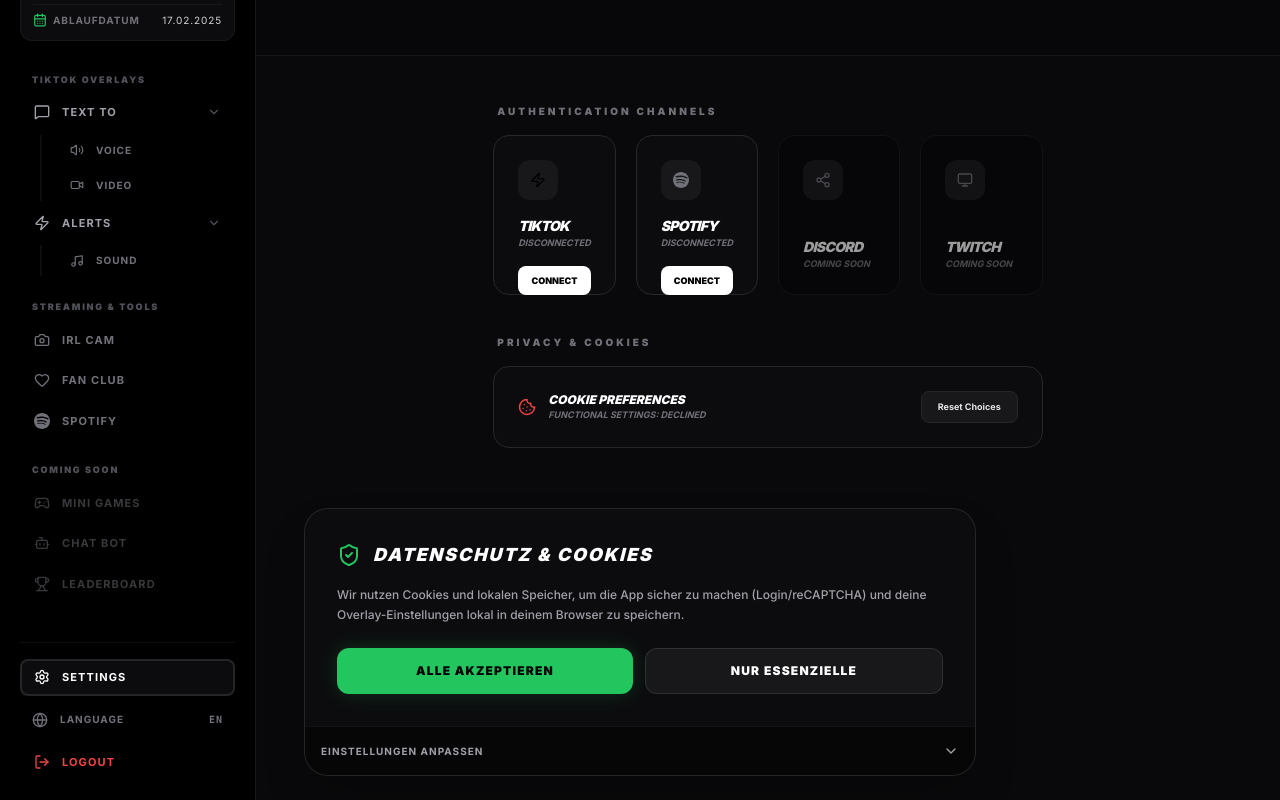
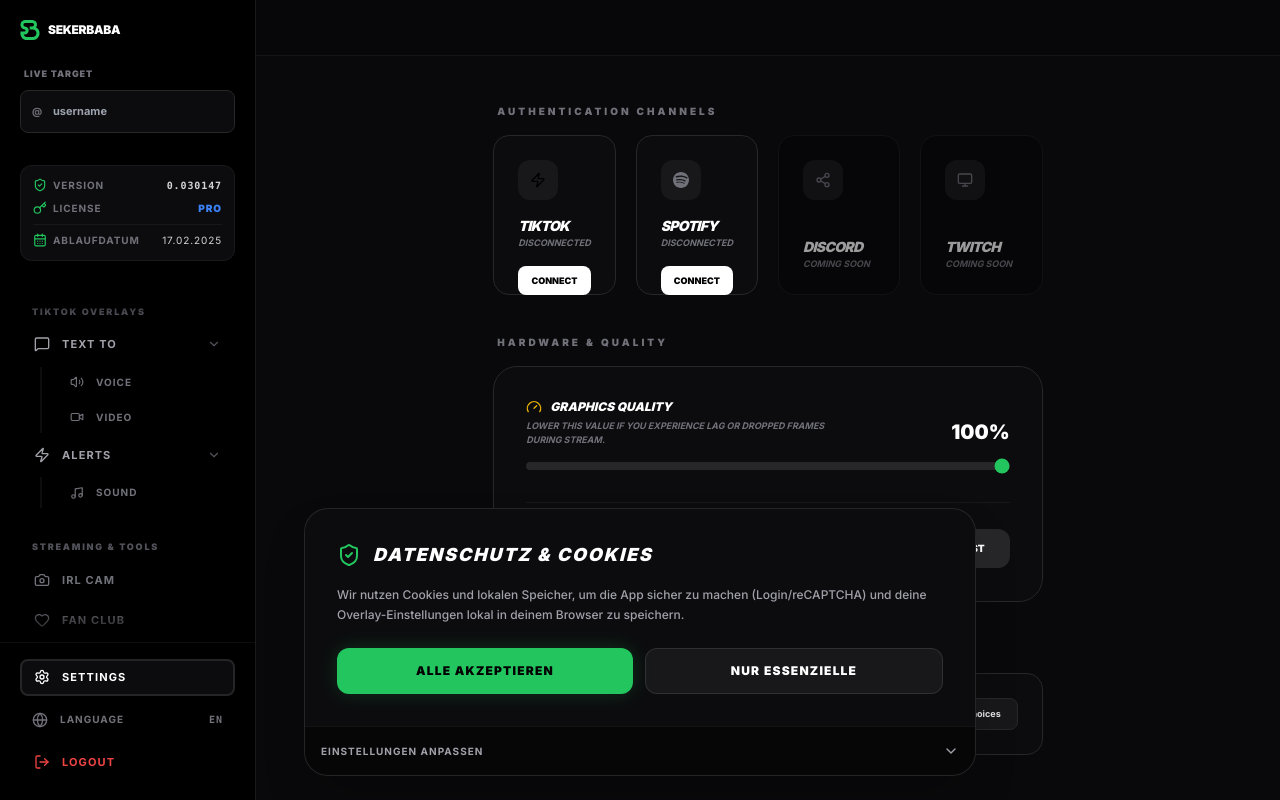
Before and after one commit to muhtarremsi/tiktok-overlay, a Next.js app: page /dashboard in a window 1280 px wide. Both pictures are taken after a click on the button "SETTINGS". Built offline with nearby package versions, Linux system fonts and the light colour scheme.

Commit message:
v0.030147: Implement holy grail sidebar layout with fixed header/footer and faded scrollable navigation

```diff
--- a/app/dashboard/page.tsx
+++ b/app/dashboard/page.tsx
@@ -45,7 +45,6 @@
   const [ttvTriggers, setTtvTriggers] = useState<any[]>([]);
   const [soundTriggers, setSoundTriggers] = useState<any[]>([]);
   const [fanclubConfig, setFanclubConfig] = useState({ teamHeart: true, subAlert: true });
-  // ERWEITERT: alwaysOn für Spotify
   const [spotifyConfig, setSpotifyConfig] = useState({ allowRequests: false, showInCamera: true, cameraScale: 100, alwaysOn: false });
   const [perfQuality, setPerfQuality] = useState(100);
   const [baseUrl, setBaseUrl] = useState("");
@@ -54,7 +53,7 @@
   const [chatMessages, setChatMessages] = useState<{id: number, nickname: string, comment: string}[]>([]);
   const [chatStatus, setChatStatus] = useState("Warten auf Verbindung...");
 
-  const version = "0.030146";
+  const version = "0.030147";
   const expiryDate = "17.02.2025";
 
   const spotifyConfigRef = useRef(spotifyConfig);
@@ -185,13 +184,17 @@
         <div className="fixed inset-0 bg-black/80 z-40 lg:hidden backdrop-blur-sm animate-in fade-in" onClick={() => setSidebarOpen(false)} />
       )}
 
-      <aside className={`fixed inset-y-0 left-0 w-64 bg-black border-r border-white/10 z-50 transform transition-transform duration-300 ease-in-out lg:relative lg:translate-x-0 flex flex-col p-5 overflow-y-auto scrollbar-hide ${sidebarOpen ? "translate-x-0" : "-translate-x-full"}`}>
-        <div className="flex items-center mb-6 text-white not-italic font-black tracking-tight cursor-pointer" onClick={() => router.push('/')}>
+      {/* VERÄNDERTE SIDEBAR STRUKTUR (FLEX COL) */}
+      <aside className={`fixed inset-y-0 left-0 w-64 bg-black border-r border-white/10 z-50 transform transition-transform duration-300 ease-in-out lg:relative lg:translate-x-0 flex flex-col h-full ${sidebarOpen ? "translate-x-0" : "-translate-x-full"}`}>
+
+        {/* FIXED HEADER BEREICH */}
+        <div className="p-5 shrink-0 space-y-6">
+            <div className="flex items-center text-white not-italic font-black tracking-tight cursor-pointer" onClick={() => router.push('/')}>
             <SekerLogo className="w-5 h-5 mr-2 text-green-500" /> SEKERBABA
             </div>
             <button className="absolute top-4 right-4 lg:hidden text-zinc-500" onClick={() => setSidebarOpen(false)}><X size={20} /></button>
 
-        <div className="mb-6 space-y-2 not-italic">
+            <div className="space-y-2 not-italic">
             <label className="text-[9px] text-zinc-500 font-black uppercase tracking-widest ml-1">Live Target</label>
             <div className="relative">
                 <div className="absolute inset-y-0 left-3 flex items-center text-zinc-500 text-[10px]">@</div>
@@ -208,15 +211,26 @@
                 {status === 'online' && <span className="text-[9px] text-green-500 flex items-center gap-1 font-bold uppercase tracking-wider"><Radio size={8} /> Online</span>}
                 {status === 'too_short' && <span className="text-[9px] text-blue-500 flex items-center gap-1 font-bold uppercase tracking-wider"><Info size={8} /> 3+ Chars</span>}
             </div>
-
             <div className="bg-[#0c0c0e] border border-zinc-800/50 rounded-xl p-3 space-y-2 font-bold uppercase tracking-widest text-[9px] text-zinc-500 mt-2">
                 <div className="flex justify-between items-center text-[10px]"><span className="flex items-center gap-1.5"><ShieldCheck size={14} className="text-green-500" /> VERSION</span><span className="text-zinc-300 font-mono">{version}</span></div>
                 <div className="flex justify-between items-center text-[10px]"><span className="flex items-center gap-1.5"><Key size={14} className="text-green-500" /> LICENSE</span><span className="text-blue-500 font-black">PRO</span></div>
                 <div className="flex justify-between items-center pt-2 border-t border-white/5 text-[10px]"><span className="flex items-center gap-1.5"><CalendarDays size={14} className="text-green-500" /> ABLAUFDATUM</span><span className="text-zinc-300 font-normal">{expiryDate}</span></div>
             </div>
             </div>
+        </div>
 
-        <nav className="space-y-4 pb-10">
+        {/* SCROLLBARER MIDDLE BEREICH (NAV) MIT FADE-EFFEKT */}
+        <div
+            className="flex-1 overflow-y-auto scrollbar-hide px-5"
+            style={{
+                WebkitMaskImage: 'linear-gradient(to bottom, transparent, black 10%, black 90%, transparent)',
+                maskImage: 'linear-gradient(to bottom, transparent, black 10%, black 90%, transparent)'
+            }}
+        >
+            {/* Kleiner Padding-Puffer für weiches Scrollen oben */}
+            <div className="h-4"></div>
+
+            <nav className="space-y-6 pb-10">
                 <div>
                     <div className="text-[9px] font-black text-zinc-600 px-3 py-2 uppercase tracking-[0.2em] not-italic">TIKTOK OVERLAYS</div>
                     <div className="space-y-1">
@@ -224,6 +238,7 @@
                             <SidebarSubItem icon={<Volume2 size={14}/>} label="Voice" active={activeView === "ttc"} onClick={() => {setActiveView("ttc"); setSidebarOpen(false);}} />
                             <SidebarSubItem icon={<Video size={14}/>} label="Video" active={activeView === "ttv"} onClick={() => {setActiveView("ttv"); setSidebarOpen(false);}} />
                         </MenuFolder>
+
                         <MenuFolder label="ALERTS" icon={<Zap size={16}/>} defaultOpen={true}>
                             <SidebarSubItem icon={<Music size={14}/>} label="Sound" active={activeView === "sounds"} onClick={() => {setActiveView("sounds"); setSidebarOpen(false);}} />
                         </MenuFolder>
@@ -248,9 +263,10 @@
                     </div>
                 </div>
             </nav>
+        </div>
 
-        <div className="flex-1"></div>
-        <div className="pt-4 space-y-2 border-t border-white/5 not-italic shrink-0">
+        {/* FIXED FOOTER BEREICH */}
+        <div className="p-5 shrink-0 pt-4 space-y-2 border-t border-white/5 not-italic z-10 bg-black">
            <SidebarItem icon={<Settings size={16} />} label="SETTINGS" active={activeView === "settings"} onClick={() => {setActiveView("settings"); setSidebarOpen(false);}} />
            <div className="flex items-center justify-between px-3 py-2 text-zinc-500 uppercase font-bold tracking-widest text-[10px]">
               <div className="flex items-center gap-3"><Globe size={16} /><span>LANGUAGE</span></div><span className="font-mono">EN</span>
@@ -286,6 +302,7 @@
   );
 }
 
+// --- NAVIGATION COMPONENTS ---
 function SidebarItem({ icon, label, active, onClick }: any) {
   return (
     <button onClick={onClick} className={`w-full flex items-center gap-3 px-3 py-2 rounded-lg text-[11px] uppercase transition-all tracking-widest font-bold border-2 ${active ? "bg-[#0c0c0e] text-white border-white/10 shadow-lg" : "border-transparent text-zinc-500 hover:text-white"}`}>
@@ -426,7 +443,11 @@
       holdTimer.current = setTimeout(() => { setIsHolding(true); }, 250);
   };
   const handlePointerUp = () => {
-      if (showSettings || showFilters) return;
+      if (showSettings || showFilters) {
+          if(showSettings) setShowSettings(false);
+          if(showFilters) setShowFilters(false);
+          return;
+      }
       if (holdTimer.current) clearTimeout(holdTimer.current);
       if (isHolding) { setIsHolding(false); } else { setShowUI(prev => !prev); }
   };
@@ -608,7 +629,6 @@
   );
 }
 
-// ... Unveränderte Module
 function ModuleSpotify({ isConnected, baseUrl, config, setConfig }: any) {
   const [track, setTrack] = useState<any>(null);
   const [loading, setLoading] = useState(isConnected);
@@ -855,6 +875,33 @@
         </div>
       </section>
       <section className="space-y-4">
+        <h3 className="text-zinc-500 text-[10px] tracking-[3px] font-black not-italic px-1">HARDWARE & QUALITY</h3>
+        <div className="bg-[#0c0c0e] border border-zinc-800 p-8 rounded-3xl space-y-8">
+          <div className="flex flex-col gap-4">
+            <div className="flex justify-between items-end">
+              <div className="space-y-1">
+                 <h4 className="text-white text-xs font-black flex items-center gap-2"><Gauge size={16} className="text-yellow-500" /> GRAPHICS QUALITY</h4>
+                 <p className="text-[9px] text-zinc-500 uppercase font-bold italic max-w-xs">Lower this value if you experience lag or dropped frames during stream.</p>
+              </div>
+              <span className="text-xl text-white font-black not-italic">{quality}%</span>
+            </div>
+            <input type="range" min="10" max="100" step="10" value={quality} onChange={(e) => setQuality(parseInt(e.target.value))} className="w-full accent-green-500 h-2 bg-zinc-800 rounded-lg appearance-none cursor-pointer" />
+          </div>
+          <div className="pt-6 border-t border-white/5 flex items-center justify-between">
+            <div className="flex items-center gap-4">
+              <div className="p-3 bg-zinc-900 rounded-xl"><Cpu size={18} className="text-blue-500" /></div>
+              <div className="space-y-1">
+                 <span className="text-[10px] text-white font-black block">SYSTEM BENCHMARK</span>
+                 <span className="text-[9px] text-zinc-500 block">{testResult || "Check your PC capability"}</span>
+              </div>
+            </div>
+            <button onClick={runHardwareTest} disabled={testing} className="bg-zinc-800 hover:bg-white hover:text-black text-white px-6 py-3 rounded-xl text-[10px] font-black transition-all min-w-[100px]">
+              {testing ? <Loader2 size={14} className="animate-spin mx-auto"/> : (testResult ? "RE-TEST" : "RUN TEST")}
+            </button>
+          </div>
+        </div>
+      </section>
+      <section className="space-y-4">
         <h3 className="text-zinc-500 text-[10px] tracking-[3px] font-black not-italic px-1">PRIVACY & COOKIES</h3>
         <div className="bg-[#0c0c0e] border border-zinc-800 p-6 rounded-2xl flex items-center justify-between">
           <div className="flex items-center gap-3"><Cookie size={18} className={hasConsent ? "text-green-500" : "text-red-500"} /><div><p className="text-xs font-black text-white">Cookie Preferences</p><p className="text-[9px] text-zinc-500 font-bold">Functional Settings: {hasConsent ? "Allowed" : "Declined"}</p></div></div>
--- a/app/page.tsx
+++ b/app/page.tsx
@@ -47,7 +47,7 @@
       <div className="relative flex-1 flex flex-col justify-center items-center px-4 text-center z-20">
         <div className="max-w-4xl mx-auto space-y-6 md:space-y-8 w-full">
           <div className="inline-flex items-center gap-2 px-3 py-1 rounded-full border border-green-500/20 bg-green-500/5 text-green-400 text-[9px] font-bold uppercase tracking-widest backdrop-blur-sm">
-            <span className="w-1.5 h-1.5 rounded-full bg-green-500 animate-pulse"></span> v0.030146 Live Filters & Always On
+            <span className="w-1.5 h-1.5 rounded-full bg-green-500 animate-pulse"></span> v0.030147 Sidebar Mask Fix
           </div>
 
           <h1 className="text-5xl sm:text-6xl md:text-8xl font-black italic tracking-tighter leading-[0.9] uppercase drop-shadow-2xl break-words w-full">
```
Lines whose indentation alone changed are shown as unchanged.
